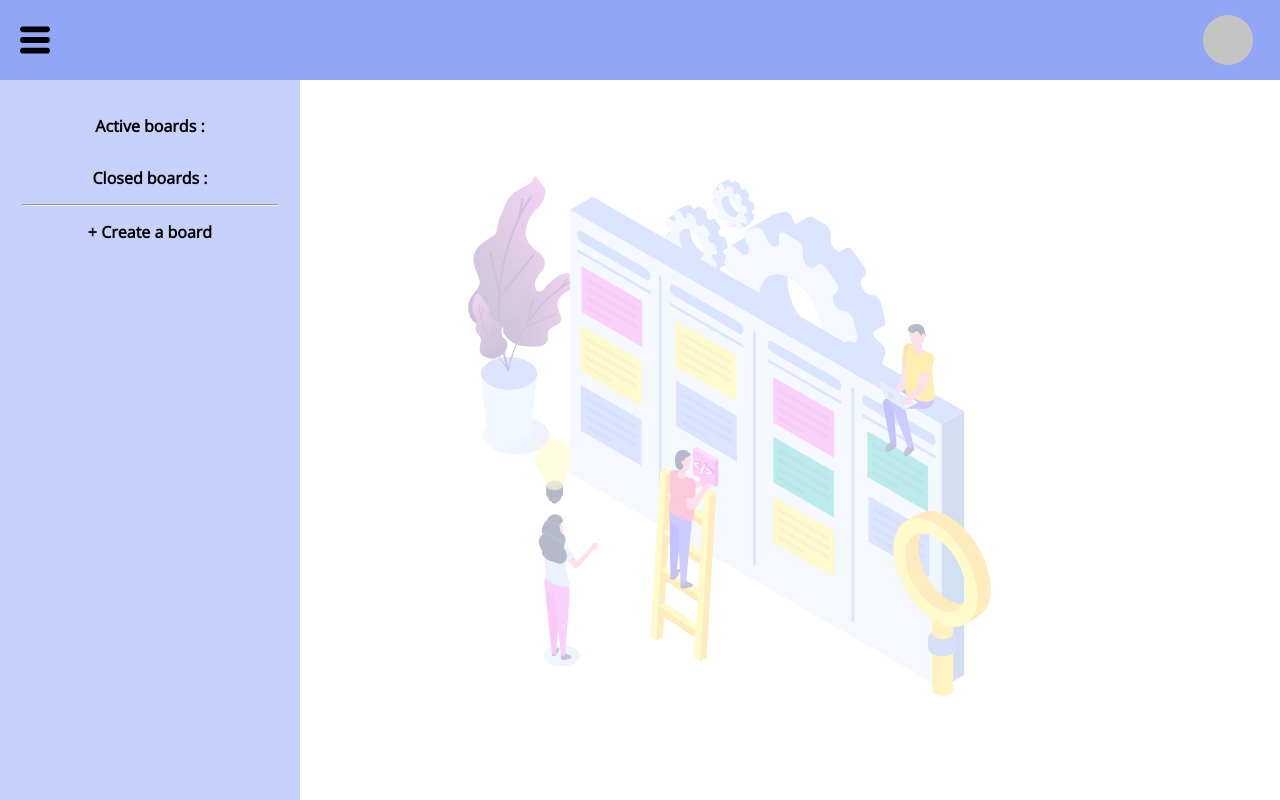
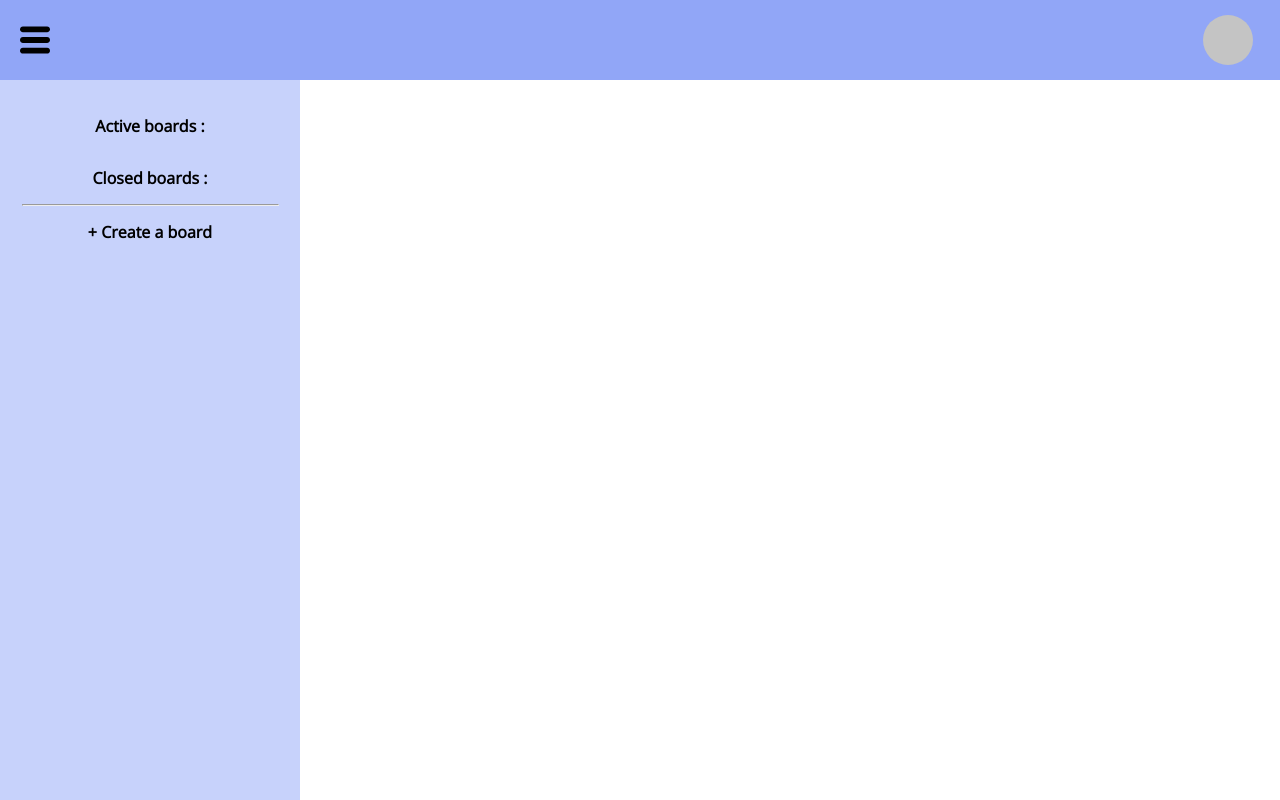
Before and after one commit to Dima7859/Dima7859, a website built with webpack: page src/index.html in a window 1280 px wide. Built offline with nearby package versions, Linux system fonts and the light colour scheme; some packages are replaced by stand-ins of ours; sample sign-in values are in the browser's storage.

Commit message:
jhfdshfk

```diff
--- a/src/index.html
+++ b/src/index.html
@@ -3,7 +3,7 @@
     <title>Main Page</title>
   </head>
   <body>
-    <img src="/src/asset/img/kanban.svg" class="blockBackground" alt="Error">
+    <!-- <img src="/src/asset/img/kanban.svg" class="blockBackground" alt="Error"> -->
     <div class="mainPage">
       <div class="mainPage__header">
         <div class="mainPage__header__welcome">
```
